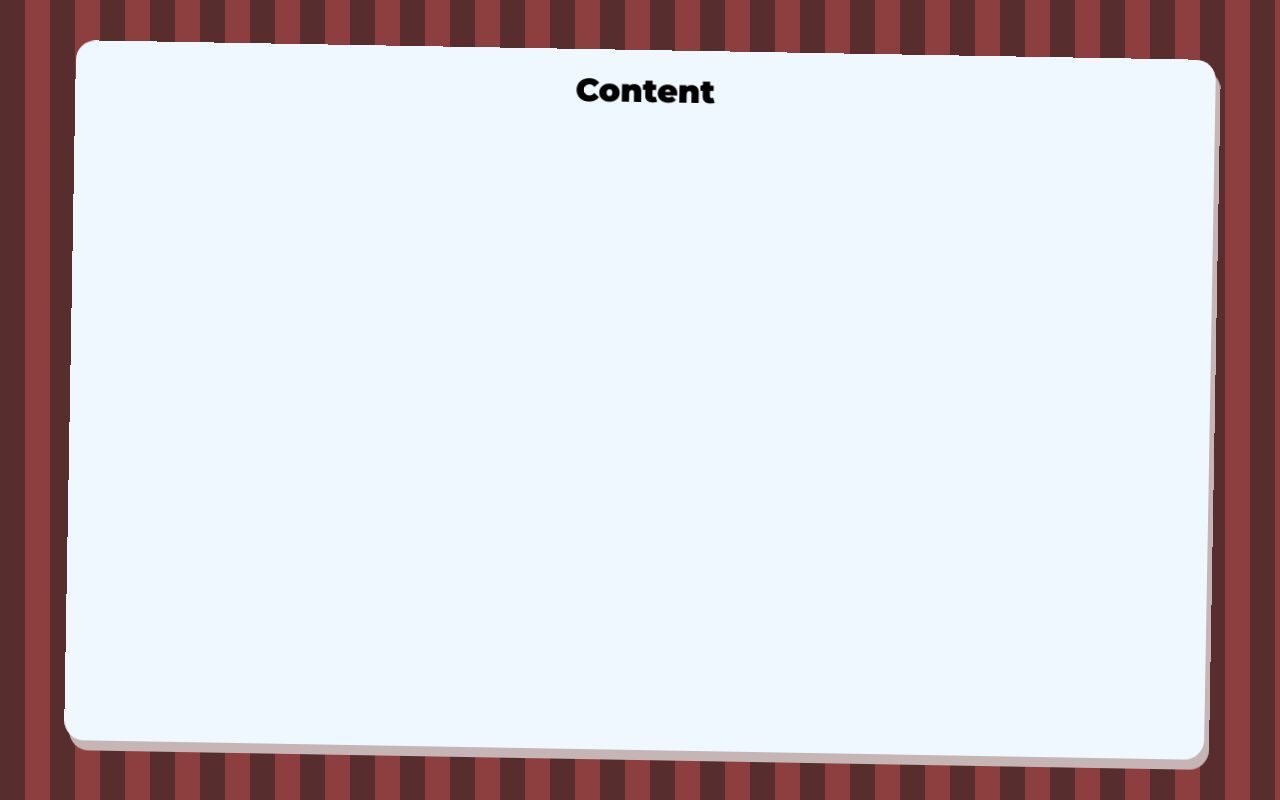
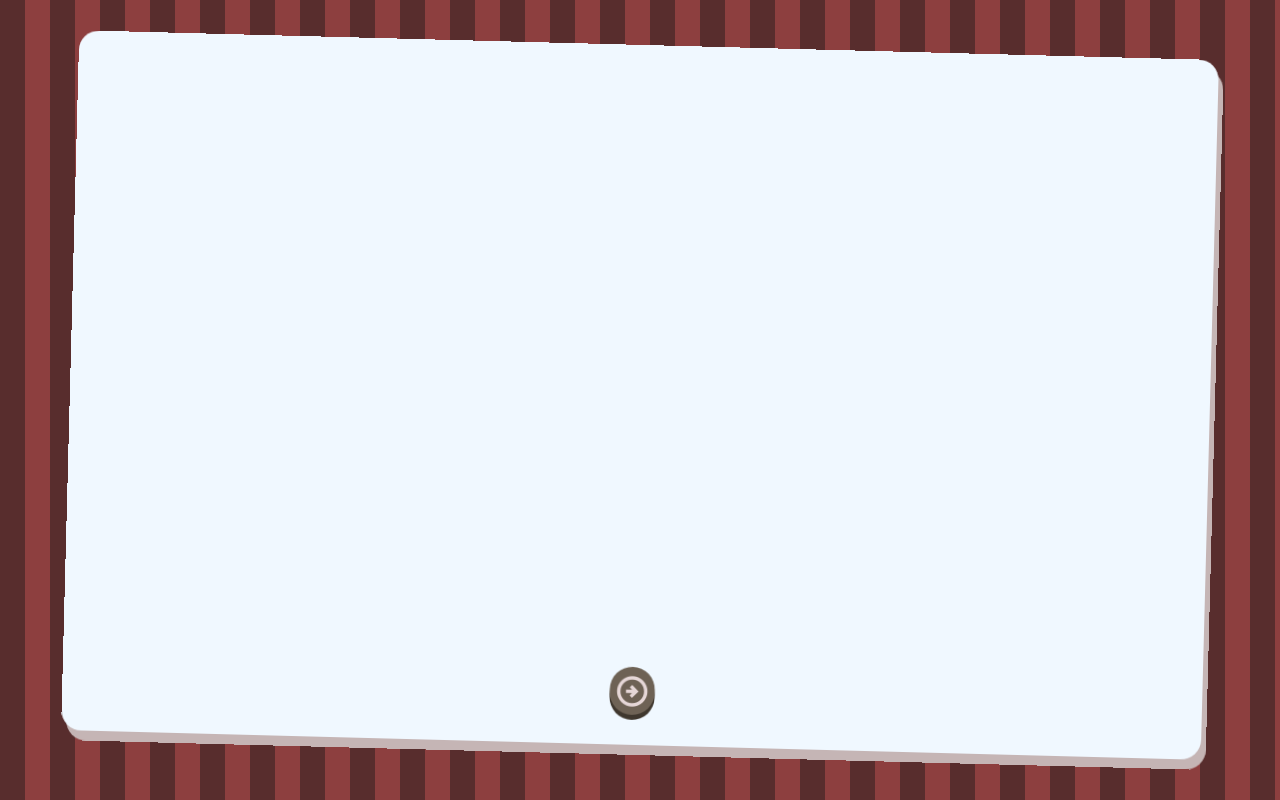
Before and after one commit to lynn89-eefje/orpheus, a SvelteKit app: page / in a window 1280 px wide. Built offline with nearby package versions, Linux system fonts and the light colour scheme; a web font is replaced by a local one.

Commit message:
Added in some buttons ^w^

```diff
--- a/src/lib/styles.css
+++ b/src/lib/styles.css
@@ -15,3 +15,26 @@ p {
     font-family: Montserrat, Geom, Futura;
     text-align: center;
 }
+button {
+    border: none;
+    border-radius: 30px;
+    padding: 5px;
+    margin-left: 5px;
+    margin-right: 5px;
+    background-color: rgb(110, 98, 85);
+    box-shadow: 0px 5px rgb(63, 55, 46);
+    translate: transform 1s ease-in-out;
+}
+button:hover {
+    cursor: pointer;
+}
+button:active {
+    box-shadow: none;
+    transform: translateY(5px);
+}
+button span.material-symbols-outlined {
+    transform: translateY(2px);
+    color: rgb(230, 215, 215);
+    font-size: 35px;
+    font-weight: 600;
+}
--- a/src/routes/+layout.svelte
+++ b/src/routes/+layout.svelte
@@ -14,6 +14,7 @@
 	<link rel="preconnect" href="https://fonts.googleapis.com">
 	<link rel="preconnect" href="https://fonts.gstatic.com" crossorigin>
 	<link href="https://fonts.googleapis.com/css2?family=Geom:ital,wght@0,300..900;1,300..900&family=Montserrat:ital,wght@0,100..900;1,100..900&family=Playwrite+FR+Trad:wght@100..400&display=swap" rel="stylesheet">
+	<link rel="stylesheet" href="https://fonts.googleapis.com/css2?family=Material+Symbols+Outlined:opsz,wght,FILL,GRAD@20..48,100..700,0..1,-50..200&icon_names=arrow_circle_left,arrow_circle_right" />
 </svelte:head>
 
 {@render children()}
--- a/src/routes/+page.svelte
+++ b/src/routes/+page.svelte
@@ -8,13 +8,17 @@
     onMount(() => {
         setTimeout(() => {toggle = true}, 100);
     })
+
+    let content = $state("");
+    let page = $state(0);
+    let pages = ["a", "b", "c"];
 </script>
 <style>
     #card {
         position: fixed;
         background-color: aliceblue;
-        top: 50px;
-        bottom: 50px;
+        top: 45px;
+        bottom: 55px;
         right: 70px;
         left: 70px;
         transform: rotate(0.5deg);
@@ -33,7 +37,7 @@
 
         }
         50% {
-            transform: rotate(1deg);
+            transform: rotate(1.5deg);
         }
         100% {
             transform: rotate(0.5deg);
@@ -45,11 +49,21 @@
         width: 100%;
         height: 100%;
     }
+
+    #buttons {
+        position: absolute;
+        bottom: 30px;
+        transform: translate(-50%, 0%);
+        left: 50%;
+    }
 </style>
 {#if toggle}
-    <div id="card" transition:fly={{y:-200, easing: cubicInOut}}>
+    <div id="card" transition:fly={{y:-200, easing: cubicInOut, duration:1200}}>
         <div id="content">
-            <h1>Content</h1>
+            {@html content}
+            <div id="buttons">
+                {#if page > 0}<button onclick={() => {page--}}><span class="material-symbols-outlined">arrow_circle_left</span></button>{/if}{#if page < pages.length-1}<button onclick={() => {page++}}><span class="material-symbols-outlined">arrow_circle_right</span></button>{/if}
+            </div>
         </div>
     </div>
 {/if}
```
